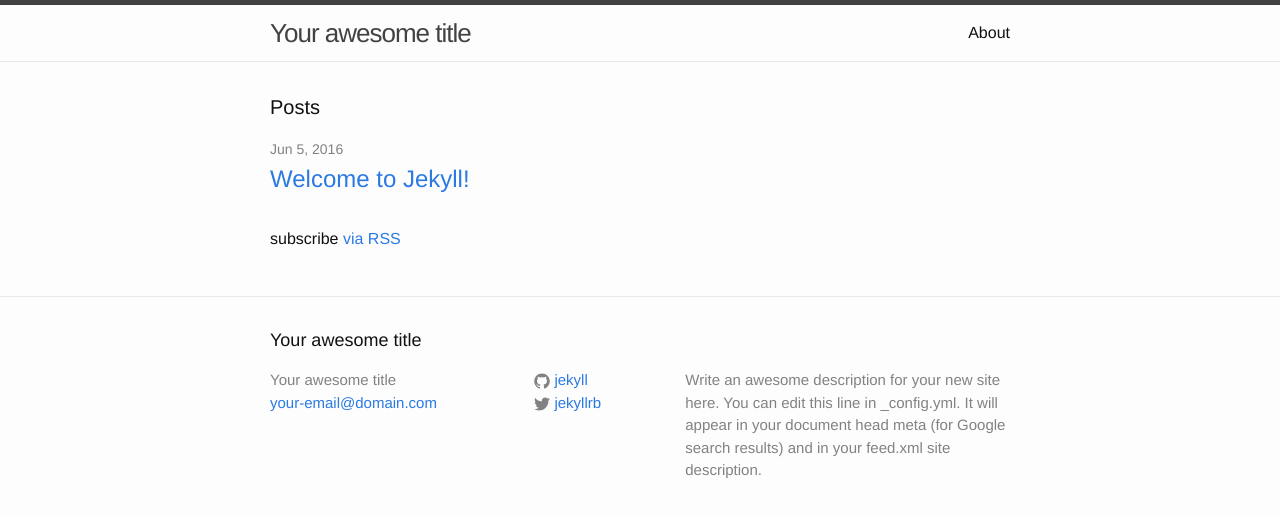
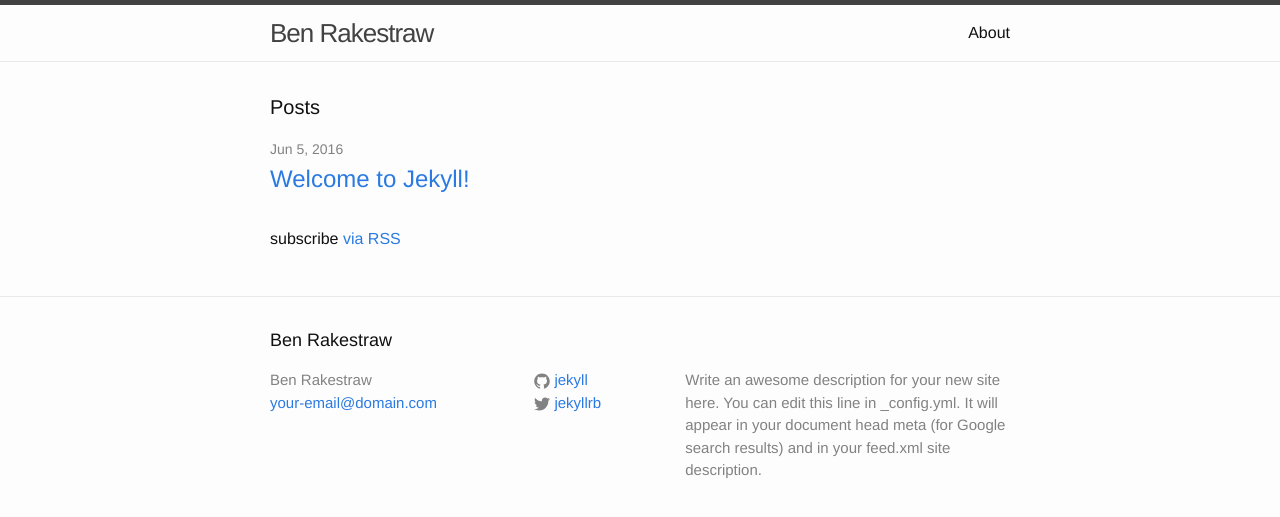
Before and after one commit to btr886m/btr886m.github.io, a Jekyll site: the page built from index.html, in a window 1280 px wide. Shown: the top 517 px of the page. Built offline with Jekyll 4.4.1, drawn with Linux system fonts in a browser that asks for light colours.

Commit message:
Change title

```diff
--- a/_config.yml
+++ b/_config.yml
@@ -6,7 +6,7 @@
 # 'jekyll serve'. If you change this file, please restart the server process.
 
 # Site settings
-title: Your awesome title
+title: Ben Rakestraw
 email: your-email@domain.com
 description: > # this means to ignore newlines until "baseurl:"
   Write an awesome description for your new site here. You can edit this
```
